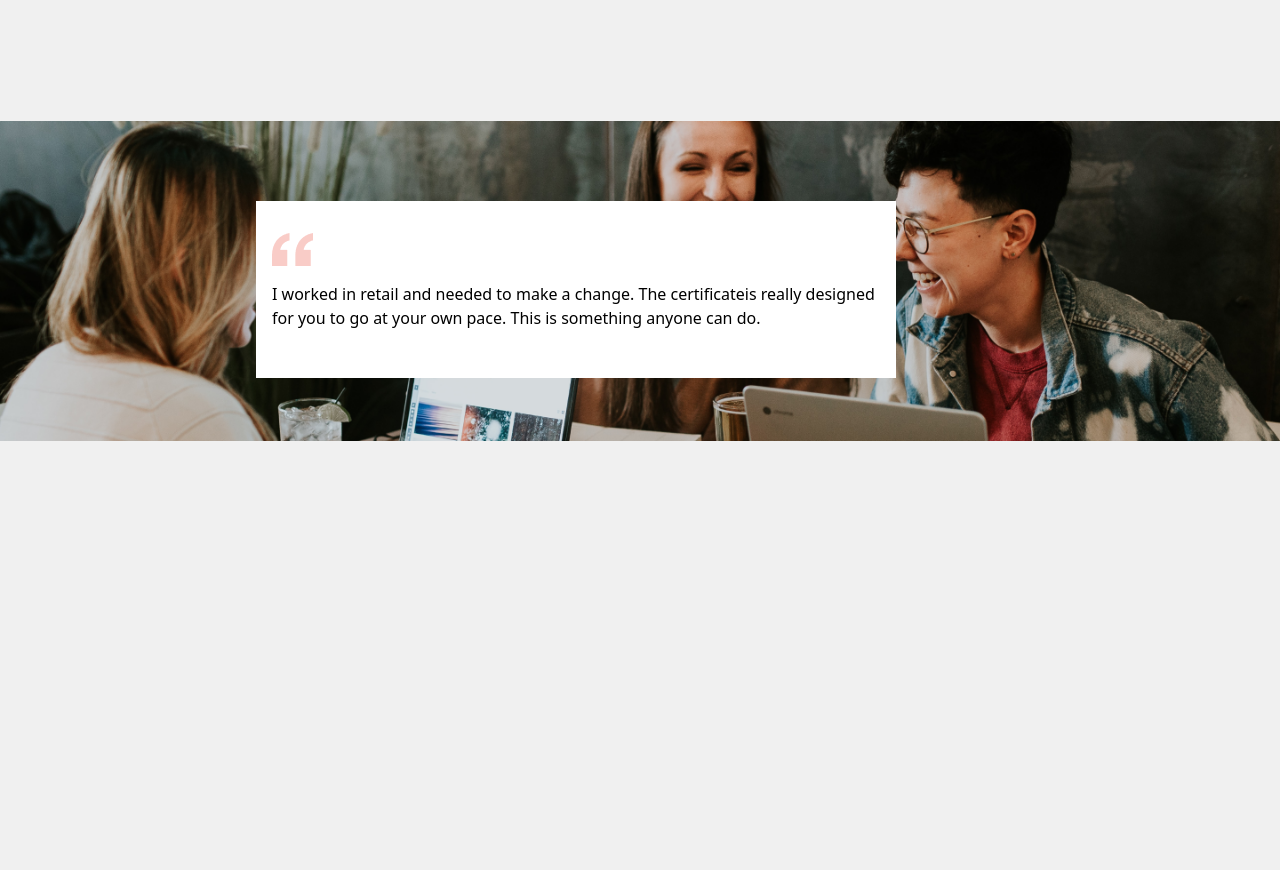
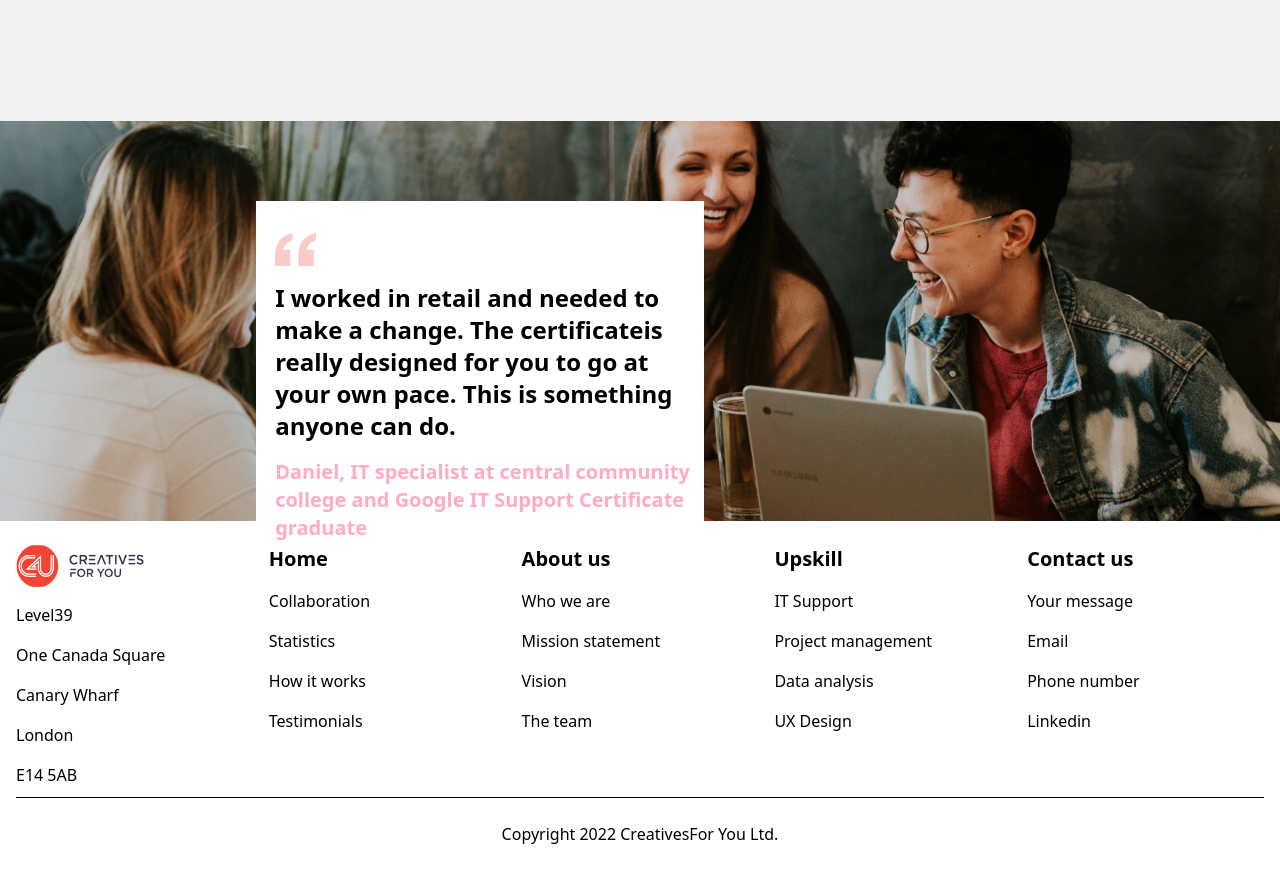
Before and after one commit to Azharul-Islam-Bappy/tailwind_, a website: page index.html in a window 1280 px wide. Shown: the part 5060-5930 px from the top of the page. Before the commit the page ends 5501 px from the top, so only its background shows below. Drawn offline with Linux system fonts and the light colour scheme.

Commit message:
project completed just have to do some modification

```diff
--- a/index.html
+++ b/index.html
@@ -250,21 +250,62 @@
       <img class="relative top-[-6rem] px-[1rem]" src="images/Connector_1.png" alt="Connector image" />
       <img class="relative top-[-6rem] z-[-10] w-[100%]" src="images/Group 238907.png" alt="course details" />
     </section>
-    <section id="bottom-section"  class="w-[100%] bg-cover lg:bg-cover bg-no-repeat h-[20rem] pt-[2rem]">
-      <div class="mx-[8%] md:mx-[15%] lg:mx-[20%] my-[3rem] w-[84%] md:w-[70%] lg:w-[50%] ps-[1rem] py-[2rem] bg-white">
+    <section id="bottom-section"  class="w-[100%] bg-cover lg:bg-cover bg-no-repeat h-[25rem] pt-[2rem] ">
+      <div class="mx-[8%] md:mx-[15%] lg:mx-[20%] my-[1rem] lg:my-[3rem] w-[84%] md:w-[50%] lg:w-[35%] ps-[1.2rem] pe-[0.8rem] py-[2rem] bg-white">
         <img class="" src="images/“.png" alt="" />
-        <p class="my-[1rem]">
+        <p class="my-[1rem] text-2xl font-bold">
           I worked in retail and needed to make a change. The certificateis really designed for you to go at your own pace. This is something anyone can do.
         </p>
+        <p class="text-[#ffacc2] text-xl font-semibold whitespace-normal">
+          Daniel, IT specialist at central community college and Google IT Support Certificate graduate
+        </p>
 
-        </map>
       </div>
     </section>
 
   </main>
 
-  <footer>
+  <footer  class="bg-white text-black pt-[1.5rem] px-[1rem]">
+    <div class="container mx-auto grid grid-cols-1 sm:grid-cols-2 lg:grid-cols-5 gap-10 md:gap-4">
+      <div class="flex flex-col gap-4  text-base">
+        <img class="w-[6rem] lg:w-[8rem]" src="images/c4u_logo.png" alt="logo" />
+        <p class="">Level39</p>
+        <p class="">One Canada Square</p>
+        <p class="">Canary Wharf</p>
+        <p class="">London</p>
+        <p class="">E14 5AB</p>
+      </div>
+      <div class="flex flex-col gap-4 text-base">
+        <h3 class="font-semibold text-xl ">Home</h3>
+        <span class="">Collaboration</span>
+        <span class="">Statistics</span>
+        <span class="">How it works</span>
+        <span class="">Testimonials</span>
+      </div>
+      <div class="flex flex-col gap-4 text-base">
+        <h3 class="font-semibold text-xl ">About us</h3>
+        <span class="">Who we are</span>
+        <span class="">Mission statement</span>
+        <span class="">Vision</span>
+        <span class="">The team</span>
+      </div>
+      <div class="flex flex-col gap-4 text-base">
+        <h3 class="font-semibold  text-xl">Upskill</h3>
+        <span class="">IT Support</span>
+        <span class="">Project management</span>
+        <span class="">Data analysis</span>
+        <span class="">UX Design</span>
+      </div>
+      <div class="flex flex-col gap-4 text-base">
+        <h3 class="font-semibold  text-xl">Contact us</h3>
+        <span class="">Your message</span>
+        <span class="">Email</span>
+        <span class="">Phone number</span>
+        <span class="">Linkedin</span>
+      </div>
 
+    </div>
+    <p class="py-[1.5rem] border-t-[1.2px] border-black mt-[10px] text-center">Copyright 2022 CreativesFor You Ltd.</p>
   </footer>
 
   <script src="scripts/navbar.js"></script>
```
Also changed, not shown: dist/style.css.
